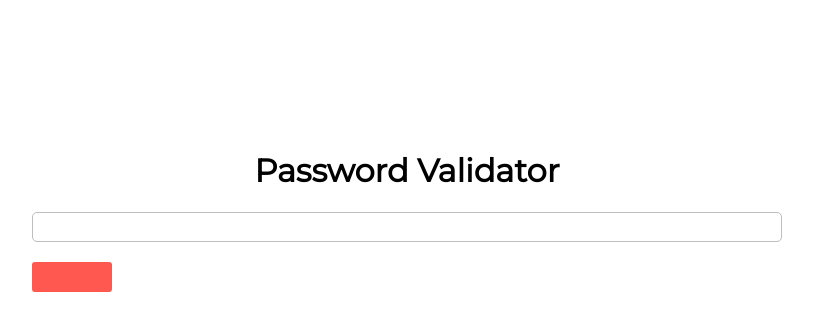
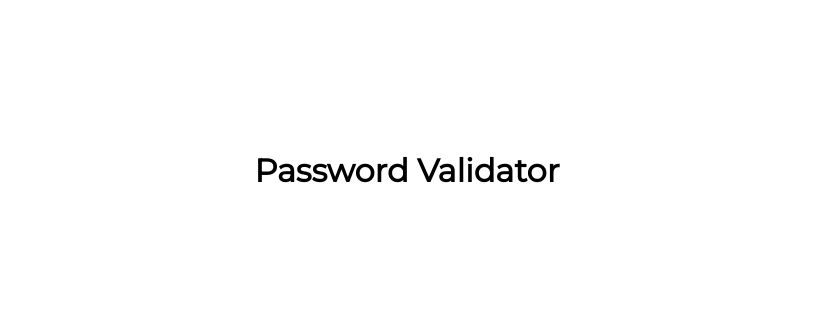
Before and after one commit to codurance/tdd-contenidos-2023, a Vue app in the folder vue/password-validator/: page / in a window 1280 px wide. Shown: the top 330 px of the page, without its empty margins (233-1046 px from the left). Built offline with nearby package versions, Linux system fonts and the light colour scheme.

Commit message:
chore(skeleton): setup of password form

```diff
--- a/vue/password-validator/src/components/PasswordValidatorForm.vue
+++ b/vue/password-validator/src/components/PasswordValidatorForm.vue
@@ -5,8 +5,6 @@
   <h1>Password Validator</h1>
   <div>
     <form class="password-form">
-      <input type="text" class="password-form__input"/>
-      <button class="password-form__button"></button>
     </form>
   </div>
 </template>
```
